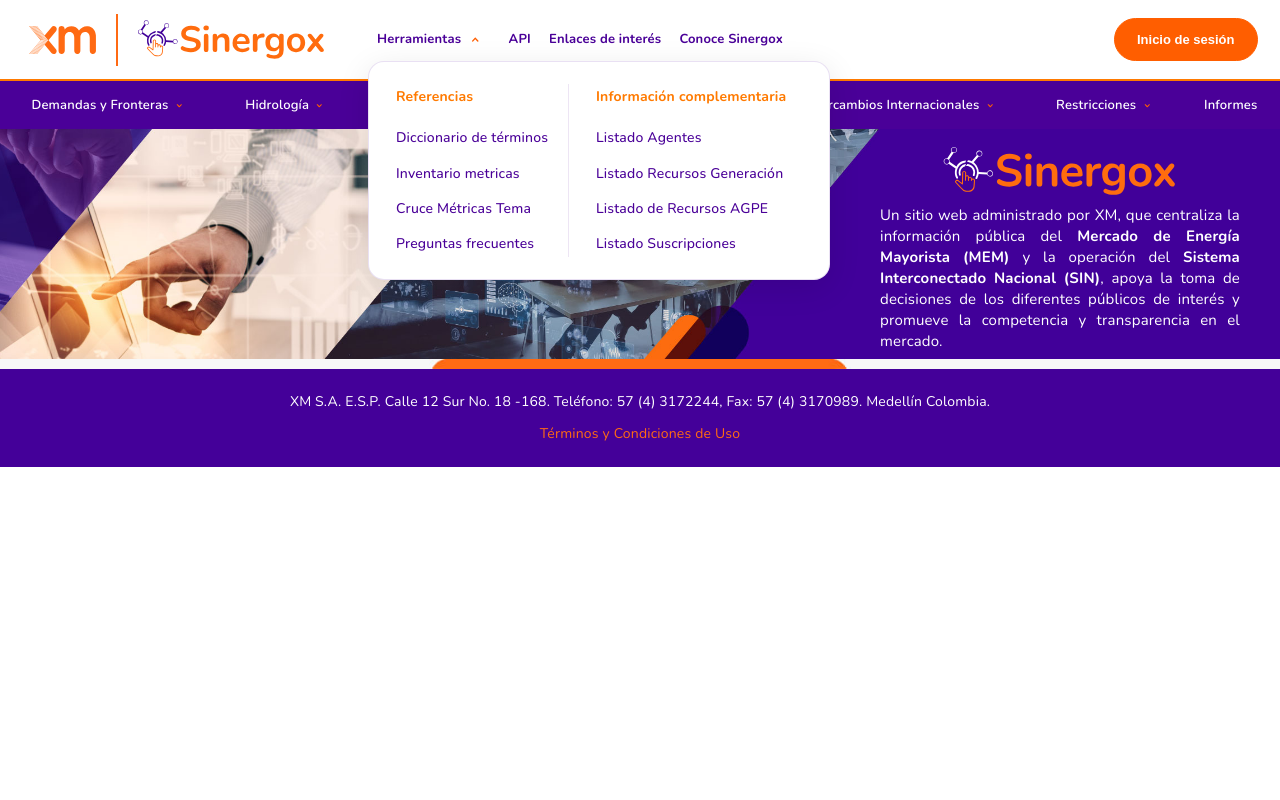
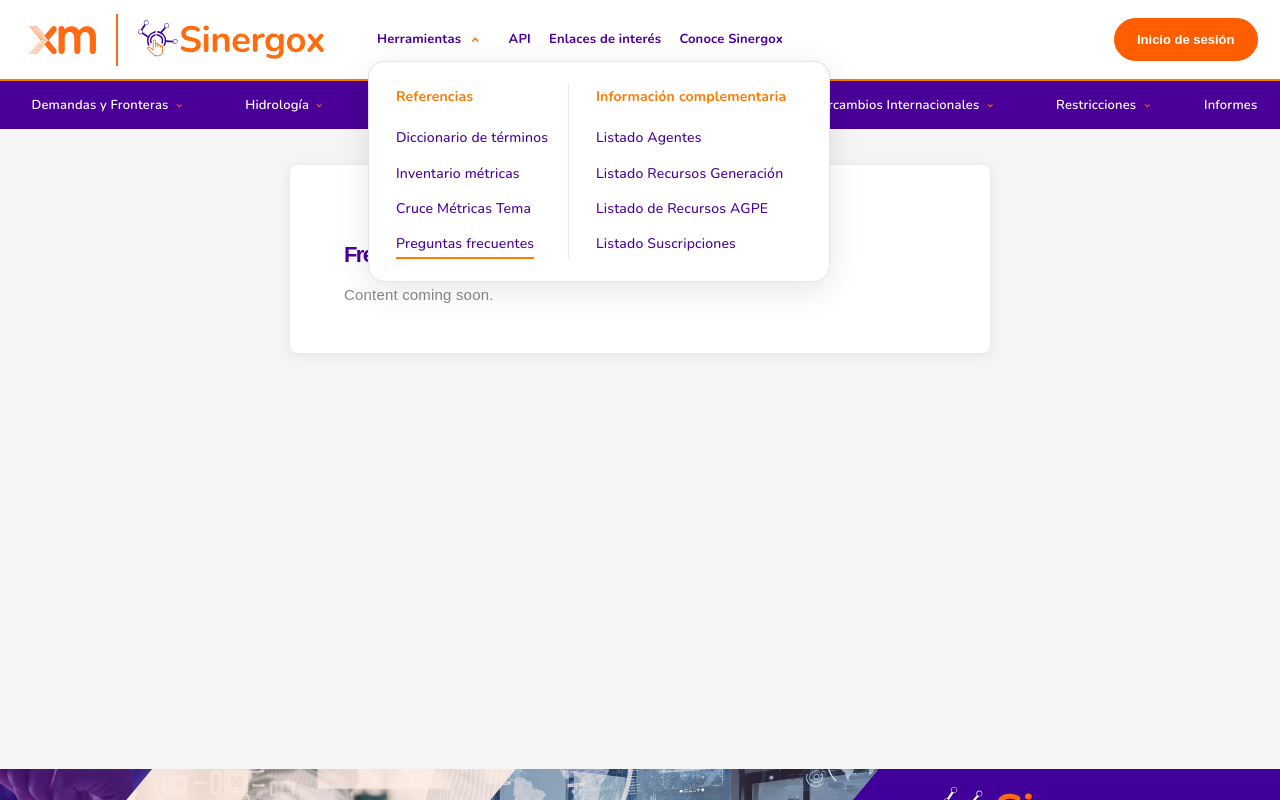
Before and after one commit to BriRoz1/SINERGOX-APP, a React (Vite) app: page /faq in a window 1280 px wide. Both pictures are taken after a click on the button "Herramientas". Shown: the top 800 px of the page. Built offline with nearby package versions, Linux system fonts and the light colour scheme.

Commit message:
RESTAURACION

```diff
--- a/src/App.tsx
+++ b/src/App.tsx
@@ -1,20 +1,29 @@
 import { BrowserRouter, Routes, Route } from 'react-router-dom';
 import Header from './components/header/Header';
 import MainMenu from './components/mainmenu/MainMenu';
+import Footer from './components/footer/Footer';
+import { AuthProvider } from './store/auth/AuthContext';
+
+// Páginas sin layout
+import LoginPage from './pages/auth/LoginPage';
+import AccessDeniedPage from './pages/auth/AccessDeniedPage';
+
+// Páginas con layout
 import HomePage from './pages/home/HomePage';
-import LoginPage from './pages/auth/LoginPage';
-import Footer from './components/footer/Footer';
-import AccessDeniedPage from './pages/auth/Accessdeniedpage';
-import { AuthProvider } from './store/auth/AuthContext';
+import LinksOfInterestPage from './pages/links-of-interest/LinksOfInterestPage';
+import AboutSinergoxPage from './pages/about-sinergox/AboutSinergoxPage';
+import DictionaryPage from './pages/dictionary/DictionaryPage';
+import FaqPage from './pages/faq/FaqPage';
 
 function App() {
   return (
     <BrowserRouter>
       <AuthProvider>
         <Routes>
+
           {/* Sin layout — pantalla completa */}
-          <Route path="/login" element={<LoginPage />} />
-          <Route path="/acceso-denegado" element={<AccessDeniedPage />} />
+          <Route path="/login"         element={<LoginPage />} />
+          <Route path="/access-denied" element={<AccessDeniedPage />} />
 
           {/* Con layout — header + mainmenu + footer */}
           <Route path="/*" element={
@@ -22,11 +31,16 @@ function App() {
               <Header />
               <MainMenu />
               <Routes>
-                <Route path="/" element={<HomePage />} />
+                <Route path="/"                    element={<HomePage />} />
+                <Route path="/links-of-interest"   element={<LinksOfInterestPage />} />
+                <Route path="/about-sinergox"      element={<AboutSinergoxPage />} />
+                <Route path="/dictionary"          element={<DictionaryPage />} />
+                <Route path="/faq"                 element={<FaqPage />} />
               </Routes>
               <Footer />
             </>
           } />
+
         </Routes>
       </AuthProvider>
     </BrowserRouter>
--- a/src/components/header/Header.css
+++ b/src/components/header/Header.css
@@ -135,6 +135,11 @@ a {
 
 .nav-item--highlight:hover {
   color: #e06500 !important;
+}
+
+.nav-item--active {
+  color: #ff7a00;
+  border-bottom: 2px solid #ff7a00;
 }
 
 /* =========================
--- a/src/components/header/Header.tsx
+++ b/src/components/header/Header.tsx
@@ -1,5 +1,5 @@
 import { useState, useRef, useEffect } from 'react';
-import { useNavigate } from 'react-router-dom';
+import { useNavigate, NavLink } from 'react-router-dom';
 import logoColorXm from '../../assets/logo-color-xm.svg';
 import sinergoxlogo from '../../assets/sinergox-logo.svg';
 import arrowDownOrange from '../../assets/arrow-down-orange.svg';
@@ -14,7 +14,6 @@ const Header = () => {
   const [isNarrow, setIsNarrow] = useState<boolean>(window.innerWidth <= 1024);
   const herramientasRef = useRef<HTMLLIElement>(null);
 
-  // El botón del header redirige a la página de login
   const handleLogin = () => navigate('/login');
 
   const toggleDropdown = (name: string) => {
@@ -54,8 +53,11 @@ const Header = () => {
     return () => window.removeEventListener('resize', handleResize);
   }, [openDropdown]);
 
-  // Nombre limpio del usuario
-  const displayName = auth.user?.name ?? 'Mi cuenta';
+  const displayName = auth.user?.name ?? 'My account';
+
+  // Clase activa para NavLink
+  const navLinkClass = ({ isActive }: { isActive: boolean }) =>
+    `nav-item${isActive ? ' nav-item--active' : ''}`;
 
   const LoginButton = () => (
     <button
@@ -70,7 +72,7 @@ const Header = () => {
     <header className="header">
       <div className="portal-brand">
 
-        {/* FILA 1 (siempre): logos a la izquierda, login a la derecha */}
+        {/* ROW 1: logos + login (mobile/tablet) */}
         <div className="header-row-top">
           <div className="header-logos">
             <div className="main-logo">
@@ -79,33 +81,33 @@ const Header = () => {
               </a>
             </div>
             <div className="portal-name">
-              <a href="/">
+              <NavLink to="/">
                 <img src={sinergoxlogo} alt="Sinergox" title="Sinergox" />
-              </a>
+              </NavLink>
             </div>
           </div>
 
-          {/* Visible solo en móvil/tablet */}
+          {/* Mobile/tablet only */}
           <div className="box-login box-login--inline">
             <LoginButton />
           </div>
         </div>
 
-        {/* FILA 2: nav (en desktop va inline con los logos via CSS) */}
+        {/* ROW 2: nav */}
         <nav className="top-nav_menu">
           <ul className="top-nav_menu_links">
 
-            {/* Herramientas */}
+            {/* Tools dropdown */}
             <li
               ref={herramientasRef}
-              className={`has-submenu${openDropdown === 'herramientas' ? ' dropdown-open' : ''}`}
+              className={`has-submenu${openDropdown === 'tools' ? ' dropdown-open' : ''}`}
             >
               <span
                 className="nav-item"
-                onClick={() => toggleDropdown('herramientas')}
+                onClick={() => toggleDropdown('tools')}
                 role="button"
                 tabIndex={0}
-                onKeyDown={e => e.key === 'Enter' && toggleDropdown('herramientas')}
+                onKeyDown={e => e.key === 'Enter' && toggleDropdown('tools')}
               >
                 Herramientas
                 <img src={arrowDownOrange} alt="" className="top-nav_menu_links_icon" aria-hidden="true" />
@@ -113,15 +115,27 @@ const Header = () => {
 
               <div
                 className="top-nav_menu_subitem"
-                style={openDropdown === 'herramientas' && isNarrow ? { top: dropdownTop } : undefined}
+                style={openDropdown === 'tools' && isNarrow ? { top: dropdownTop } : undefined}
               >
-                  <div className="top-nav_menu_subitem_main top-nav_menu_subitem_main--left">
+                <div className="top-nav_menu_subitem_main top-nav_menu_subitem_main--left">
                   <span>Referencias</span>
                   <ul>
-                  <li><a href="/../../Paginas/Reportes/busmeta.aspx">Diccionario de términos</a></li>
-                  <li><a href="/../../Paginas/Reportes/busmeta.aspx">Inventario metricas</a></li>
-                  <li><a href="/../../Paginas/Reportes/busmeta.aspx">Cruce Métricas Tema</a></li>
-                  <li><a href="/Paginas/PreguntasFrecuentes.aspx">Preguntas frecuentes</a></li>
+                    <li>
+                      <NavLink to="/dictionary" className={navLinkClass} onClick={() => setOpenDropdown(null)}>
+                        Diccionario de términos
+                      </NavLink>
+                    </li>
+                    <li>
+                      <a href="/../../Histricos/InventarioMetricas.xlsx">Inventario métricas</a>
+                    </li>
+                    <li>
+                      <a href="/../../Histricos/Cruces_Metricas_Tema.xlsx">Cruce Métricas Tema</a>
+                    </li>
+                    <li>
+                      <NavLink to="/faq" className={navLinkClass} onClick={() => setOpenDropdown(null)}>
+                        Preguntas frecuentes
+                      </NavLink>
+                    </li>
                   </ul>
                 </div>
                 <div className="top-nav_menu_subitem_main top-nav_menu_subitem_main--right">
@@ -136,27 +150,47 @@ const Header = () => {
               </div>
             </li>
 
+            {/* API — external link, no NavLink */}
             <li>
-              <a href="https://github.com/EquipoAnaliticaXM/API_XM" target="_blank" rel="noreferrer" className="nav-item">
+              <a
+                href="https://github.com/EquipoAnaliticaXM/API_XM"
+                target="_blank"
+                rel="noreferrer"
+                className="nav-item"
+              >
                 API
               </a>
             </li>
 
-            {/* Visible solo cuando el usuario está autenticado */}
+            {/* Multidimensional Analysis — only when authenticated */}
             {auth.isAuthenticated && (
               <li>
-                <a href="/analisis-multidimensional" className="nav-item nav-item--highlight">
+                <NavLink to="/multidimensional-analysis" className={({ isActive }) =>
+                  `nav-item nav-item--highlight${isActive ? ' nav-item--active' : ''}`
+                }>
                   Análisis Multidimensional
-                </a>
+                </NavLink>
               </li>
             )}
 
-            <li><a href="/../../Paginas/EnlacesInteres.aspx" className="nav-item">Enlaces de interés</a></li>
-            <li><a href="/../../Paginas/Conoce.aspx" className="nav-item">Conoce Sinergox</a></li>
+            {/* Links of Interest */}
+            <li>
+              <NavLink to="/links-of-interest" className={navLinkClass}>
+                Enlaces de interés
+              </NavLink>
+            </li>
+
+            {/* About Sinergox */}
+            <li>
+              <NavLink to="/about-sinergox" className={navLinkClass}>
+                Conoce Sinergox
+              </NavLink>
+            </li>
+
           </ul>
         </nav>
 
-        {/* Visible solo en desktop */}
+        {/* Desktop login */}
         <div className="box-login box-login--desktop">
           <LoginButton />
         </div>
--- /dev/null
+++ b/src/pages/PlaceholderPage.css
@@ -0,0 +1,31 @@
+.placeholder-page {
+  min-height: calc(100vh - 160px);
+  background: #f5f5f5;
+  display: flex;
+  align-items: flex-start;
+  justify-content: center;
+  padding: 2rem;
+}
+
+.placeholder-page__card {
+  background: #ffffff;
+  border-radius: 8px;
+  box-shadow: 0 2px 12px rgba(0, 0, 0, 0.08);
+  padding: 2.5rem 3rem;
+  max-width: 700px;
+  width: 100%;
+}
+
+.placeholder-page__title {
+  font-size: 22px;
+  font-weight: 700;
+  color: #4a0098;
+  margin-bottom: 0.75rem;
+  font-family: Arial, sans-serif;
+}
+
+.placeholder-page__text {
+  font-size: 15px;
+  color: #888;
+  font-family: Arial, sans-serif;
+}
--- /dev/null
+++ b/src/pages/about-sinergox/AboutSinergoxPage.tsx
@@ -0,0 +1,12 @@
+import '../PlaceholderPage.css';
+
+const AboutSinergoxPage = () => (
+  <div className="placeholder-page">
+    <div className="placeholder-page__card">
+      <h1 className="placeholder-page__title">About Sinergox</h1>
+      <p className="placeholder-page__text">Content coming soon.</p>
+    </div>
+  </div>
+);
+
+export default AboutSinergoxPage;
--- /dev/null
+++ b/src/pages/dictionary/DictionaryPage.tsx
@@ -0,0 +1,12 @@
+import '../PlaceholderPage.css';
+
+const DictionaryPage = () => (
+  <div className="placeholder-page">
+    <div className="placeholder-page__card">
+      <h1 className="placeholder-page__title">Dictionary</h1>
+      <p className="placeholder-page__text">Content coming soon.</p>
+    </div>
+  </div>
+);
+
+export default DictionaryPage;
--- /dev/null
+++ b/src/pages/faq/FaqPage.tsx
@@ -0,0 +1,12 @@
+import '../PlaceholderPage.css';
+
+const FaqPage = () => (
+  <div className="placeholder-page">
+    <div className="placeholder-page__card">
+      <h1 className="placeholder-page__title">Frequently Asked Questions</h1>
+      <p className="placeholder-page__text">Content coming soon.</p>
+    </div>
+  </div>
+);
+
+export default FaqPage;
--- a/src/pages/home/HomePage.tsx
+++ b/src/pages/home/HomePage.tsx
@@ -119,7 +119,7 @@ const PowerBIEmbed = () => {
         // El token del backend se renueva recargando la página cuando expire.
 
       } catch (err) {
-        console.error('Error embebiendo Power BI:', err);
+        // console.error('Error embebiendo Power BI:', err);
         setLoading(false);
       }
     };
@@ -182,7 +182,7 @@ const HomePage = () => {
         .then(() => window.history.replaceState({}, '', '/'))
         .catch((err: Error) => {
           if (err.message === 'ACCESO_DENEGADO') {
-            navigate('/acceso-denegado', { replace: true });
+            navigate('/access-denied', { replace: true });
           } else {
             console.error('Login error:', err);
             window.history.replaceState({}, '', '/');
--- /dev/null
+++ b/src/pages/links-of-interest/LinksOfInterestPage.tsx
@@ -0,0 +1,12 @@
+import '../PlaceholderPage.css';
+
+const LinksOfInterestPage = () => (
+  <div className="placeholder-page">
+    <div className="placeholder-page__card">
+      <h1 className="placeholder-page__title">Links of Interest</h1>
+      <p className="placeholder-page__text">Content coming soon.</p>
+    </div>
+  </div>
+);
+
+export default LinksOfInterestPage;
```
Also changed, not shown: src/pages/links-of-interest/LinksOfInterestPage.css (added), 2 other files (tests, documents, lock files or other folders).
